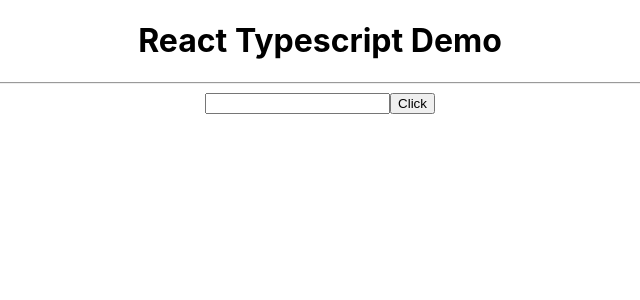
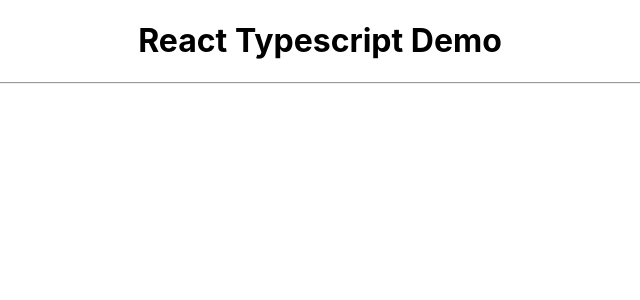
Before and after one commit to 4nth0ny1/react-typescript, a React (Create React App) app: page / in a window 1280 px wide. Shown: the top 300 px of the page, without its empty margins (320-960 px from the left). Built offline with nearby package versions, Linux system fonts and the light colour scheme.

Commit message:
reset app component

```diff
--- a/src/App.tsx
+++ b/src/App.tsx
@@ -1,34 +1,11 @@
 import React from "react";
 import "./App.css";
-import { Greet } from "./components/Greet";
-import { Person } from "./components/Person";
-import { PersonList } from "./components/PersonList";
-import { Status } from "./components/Status";
-import { Heading } from "./components/Heading";
-import { Oscar } from "./components/Oscar";
-import { Button } from "./components/Button";
-import { Input } from "./components/Input";
 
 function App() {
-  const personName = {
-    first: "John",
-    last: "Joe",
-  };
-
-  const nameList = [
-    { first: "Bill", last: "Johnson" },
-    { first: "Steve", last: "Kent" },
-    { first: "Alicea", last: "Miller" },
-  ];
-
   return (
     <div className="App">
       <h1>React Typescript Demo</h1>
       <hr></hr>
-      <Input value="" handleChange={(event) => console.log(event)} />
-      <Button
-        handleClick={(event, id) => console.log("Button Clicked", event, id)}
-      />
     </div>
   );
 }
```
